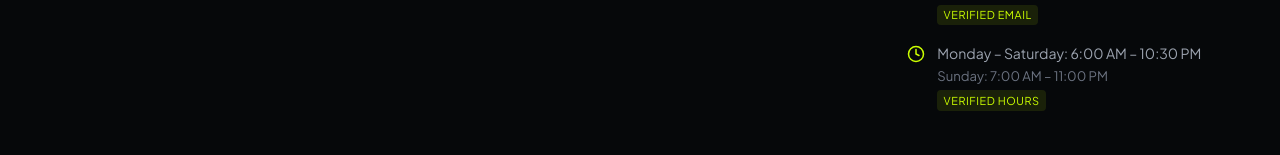
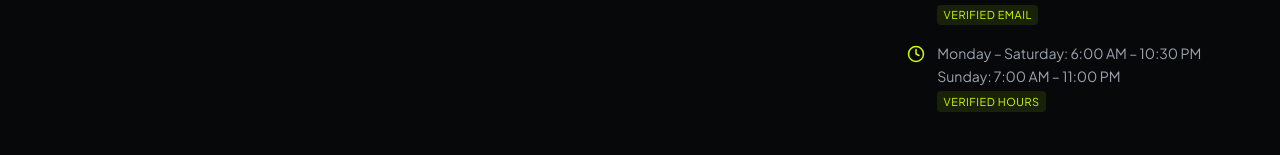
Before and after one commit to GamotechRepositories/AtoZFitness, a React (Vite) app: page /contact in a window 1280 px wide. Shown: the part 2650-2805 px from the top of the page. Built offline with nearby package versions, Linux system fonts and the light colour scheme.

Commit message:
fix: match font color, size, and transparency of Sunday operating hours in footer

```diff
--- a/src/components/Footer.jsx
+++ b/src/components/Footer.jsx
@@ -108,8 +108,8 @@ export default function Footer() {
             <div className="footer-contact-item">
               <Clock size={18} className="footer-contact-icon" />
               <div>
-                <span className="footer-contact-value" style={{ display: 'block' }}>{brandInfo.contactPlaceholders.hoursWeekday}</span>
-                <span className="footer-contact-value" style={{ display: 'block', color: 'var(--text-dim)', fontSize: '0.82rem' }}>{brandInfo.contactPlaceholders.hoursWeekend}</span>
+                <span className="footer-contact-value">{brandInfo.contactPlaceholders.hoursWeekday}</span>
+                <span className="footer-contact-value">{brandInfo.contactPlaceholders.hoursWeekend}</span>
                 <span className="placeholder-tag" style={{ color: 'var(--accent-primary)', background: 'rgba(204,255,0,0.1)' }}>Verified Hours</span>
               </div>
             </div>
```
